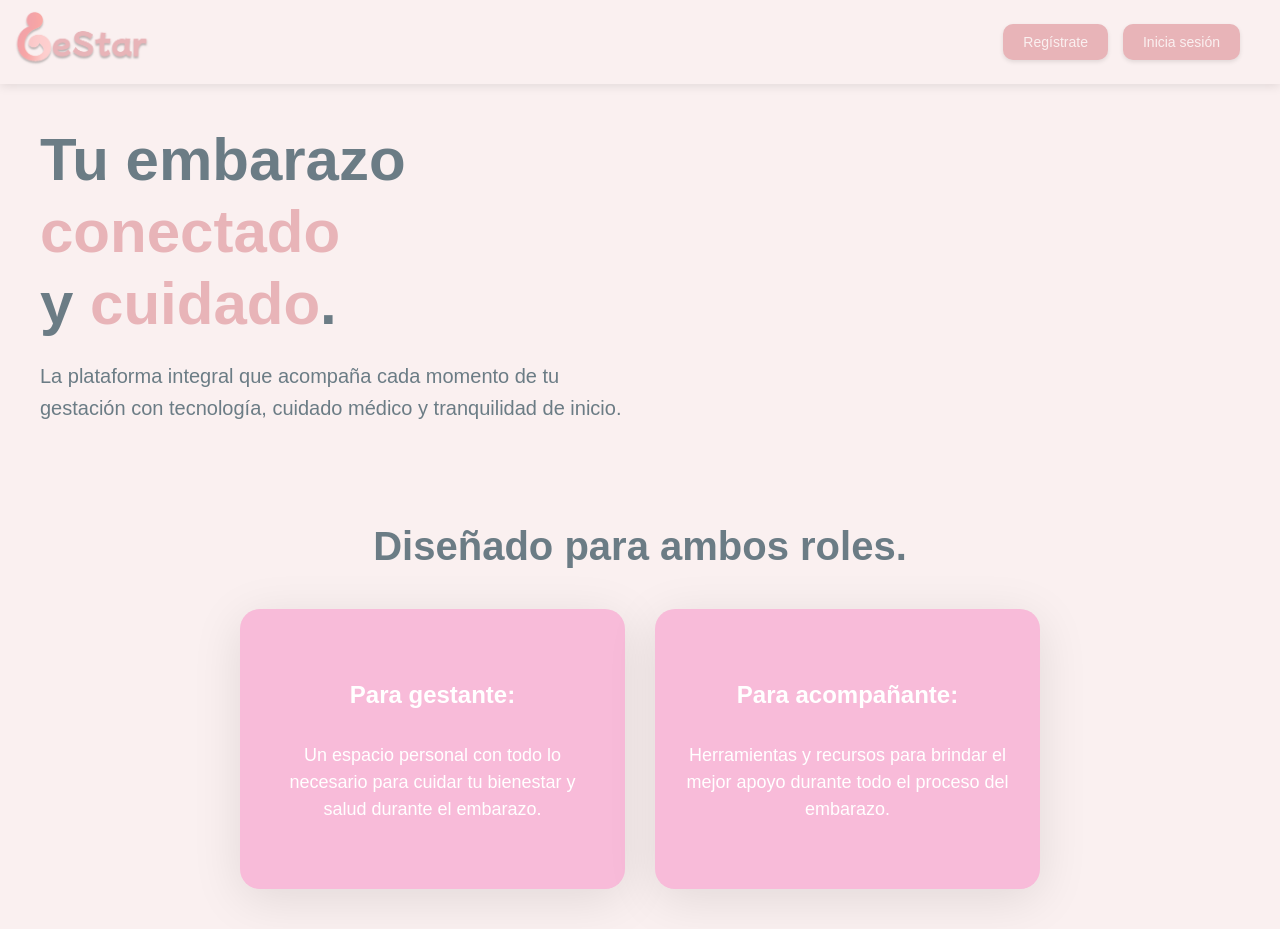
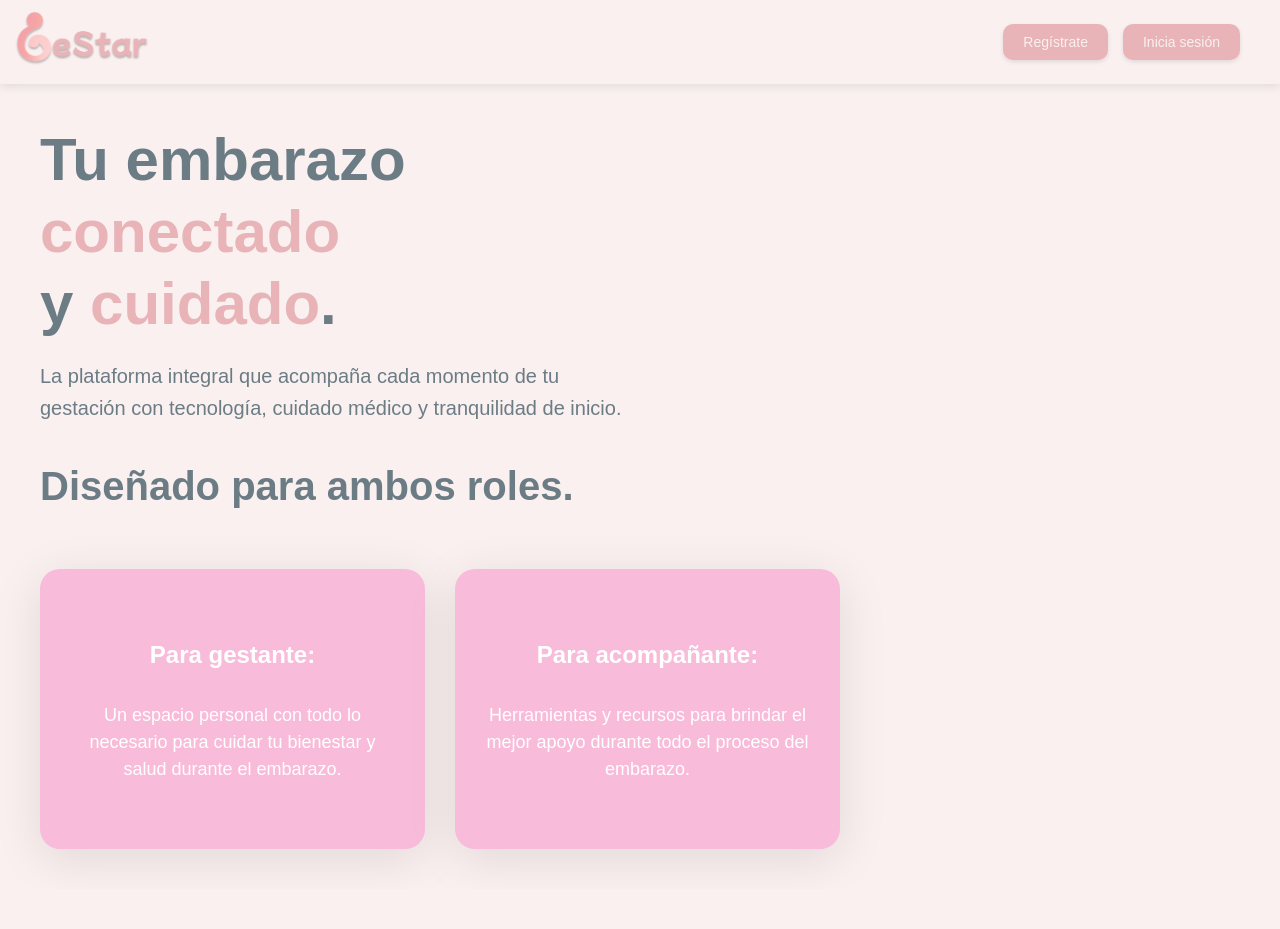
Before and after one commit to JulianaFranco140/gestar, a Next.js app: page / in a window 1280 px wide. After the commit the page ends 889 px from the top, so only its background shows below. Built offline with nearby package versions, Linux system fonts and the light colour scheme.

Commit message:
Revert "Refactor page layout to improve card section structure and styling"
This reverts commit 5dda540d52c6cd9f1e3edbda3d15f9d9c62f9ab1.

```diff
--- a/src/app/page.js
+++ b/src/app/page.js
@@ -37,11 +37,12 @@ export default function Home() {
           <p className={styles.description}>
             La plataforma integral que acompaña cada momento de tu gestación con tecnología, cuidado médico y tranquilidad de inicio.
           </p>
-        </div>
-        <div className={styles.cardsSection}>
+
           <p className={styles.subtitle}>
             Diseñado para ambos roles.
           </p>
+        </div>
+
         <div className={styles.cardsContainer}>
           <div className={styles.card}>
             <h3 className={styles.cardTitle}>
@@ -61,7 +62,6 @@ export default function Home() {
             </p>
           </div>
         </div>
-        </div>
       </main>
     </div>
   );
--- a/src/app/page.module.css
+++ b/src/app/page.module.css
@@ -88,11 +88,6 @@
 
 }
 
-.cardsSection {
-  display: flex;
-  flex-direction: column;
-  align-items: center;
-}
 
 .cardsContainer {
   display: flex;
```
Lines whose indentation alone changed are shown as unchanged.
